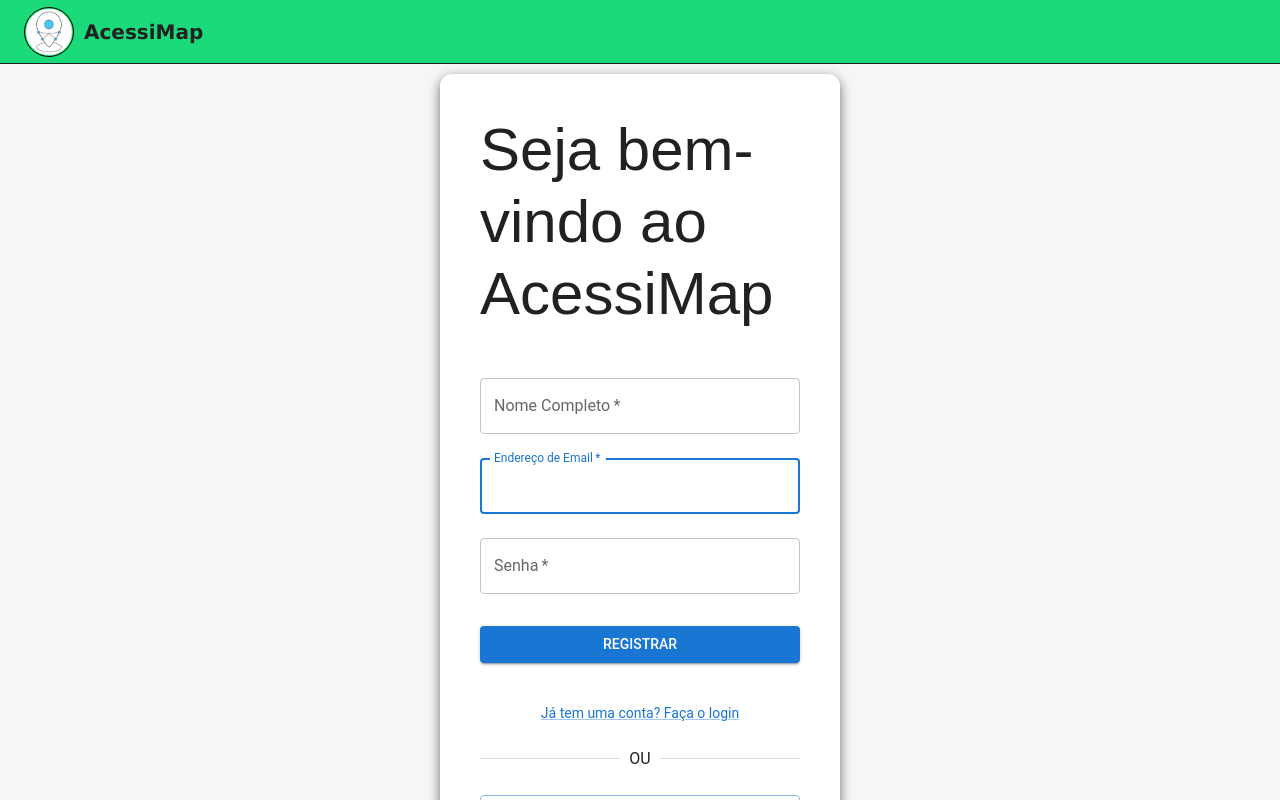
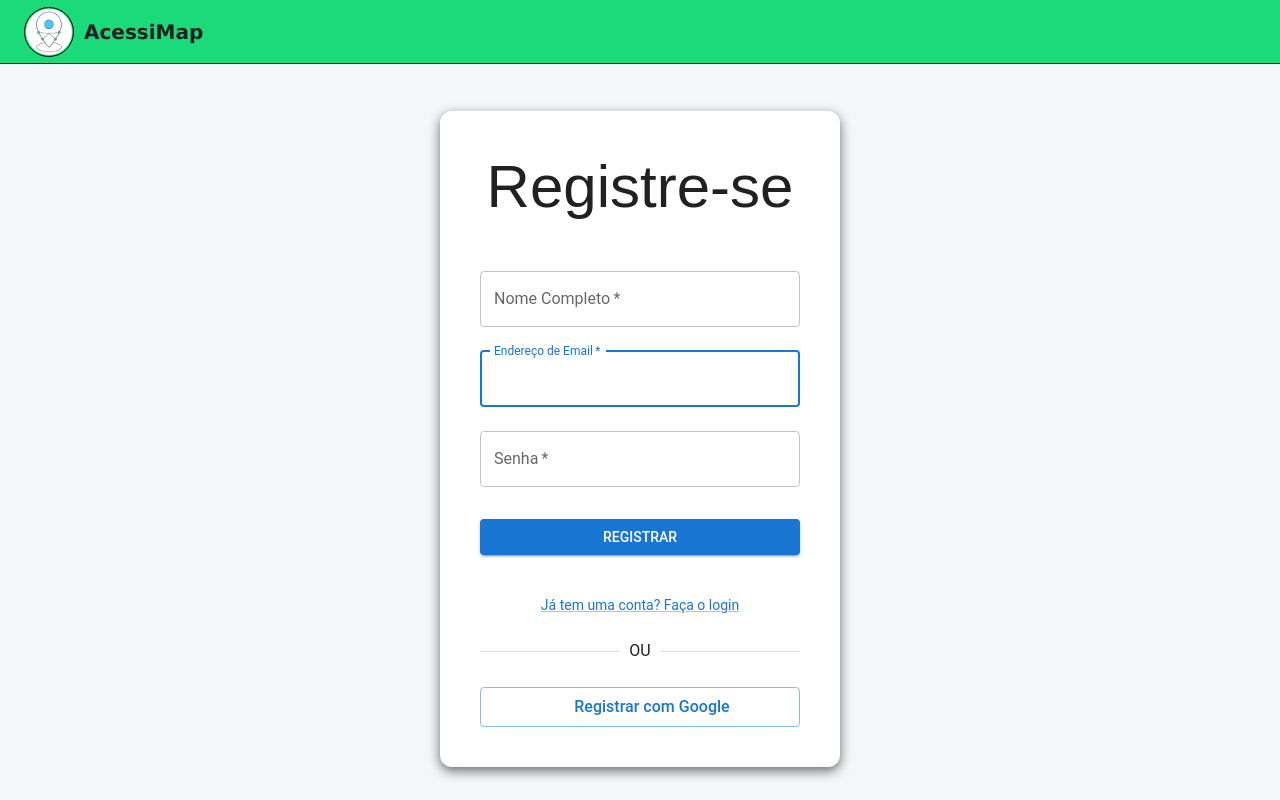
Before and after one commit to ari123rm/AcessiMap-Site, a React (Create React App) app: page /registro in a window 1280 px wide. Built offline with nearby package versions, Linux system fonts and the light colour scheme; no server answers; some icons are missing.

Commit message:
Update RegisterPage.tsx

```diff
--- a/src/pages/register/RegisterPage.tsx
+++ b/src/pages/register/RegisterPage.tsx
@@ -67,7 +67,7 @@ function RegisterPage() {
      <Container component="main" className="login-page-container">
       <Box className="login-box">
         <Typography component="h1" variant="h2">
-          Seja bem-vindo ao AcessiMap
+          Registre-se
         </Typography>
 
         {/* Mostra o alerta de erro se existir */}
```
